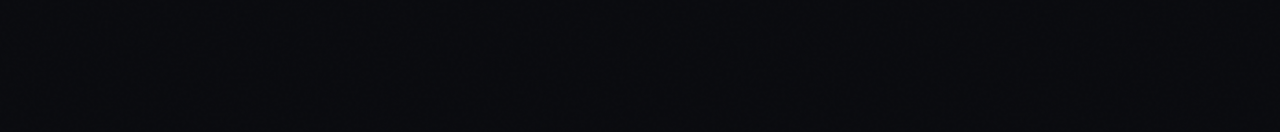
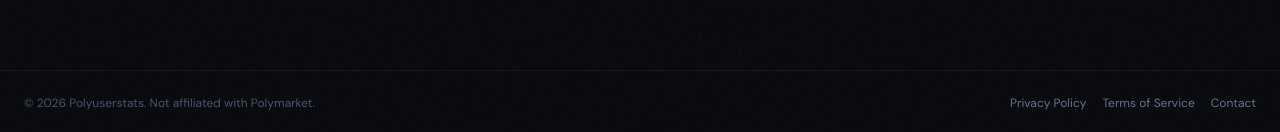
Before and after one commit to kriptobabba0-beep/yok, a React (Vite) app: page / in a window 1280 px wide. Shown: the part 665-797 px from the top of the page. Built offline with nearby package versions, Linux system fonts and the light colour scheme; no server answers.

Commit message:
Add files via upload

```diff
--- a/src/components/Layout.jsx
+++ b/src/components/Layout.jsx
@@ -1,5 +1,5 @@
 import React, { useState } from 'react';
-import { Outlet, NavLink, useNavigate } from 'react-router-dom';
+import { Outlet, NavLink, Link, useNavigate } from 'react-router-dom';
 import { useApp } from '../utils/store';
 import { useAuth } from '../utils/auth';
 import {
@@ -178,6 +178,18 @@
       <main className="flex-1 p-4 lg:p-6 max-w-7xl w-full mx-auto">
         <Outlet />
       </main>
+
+      {/* Footer */}
+      <footer className="border-t border-white/[0.06] mt-8">
+        <div className="max-w-7xl mx-auto px-4 lg:px-6 py-6 flex flex-col sm:flex-row items-center justify-between gap-3">
+          <p className="text-xs text-slate-600">&copy; {new Date().getFullYear()} Polyuserstats. Not affiliated with Polymarket.</p>
+          <div className="flex items-center gap-4">
+            <Link to="/privacy" className="text-xs text-slate-500 hover:text-slate-300 transition-colors">Privacy Policy</Link>
+            <Link to="/terms" className="text-xs text-slate-500 hover:text-slate-300 transition-colors">Terms of Service</Link>
+            <a href="mailto:contact@polyuserstats.com" className="text-xs text-slate-500 hover:text-slate-300 transition-colors">Contact</a>
+          </div>
+        </div>
+      </footer>
     </div>
   );
 }
```
